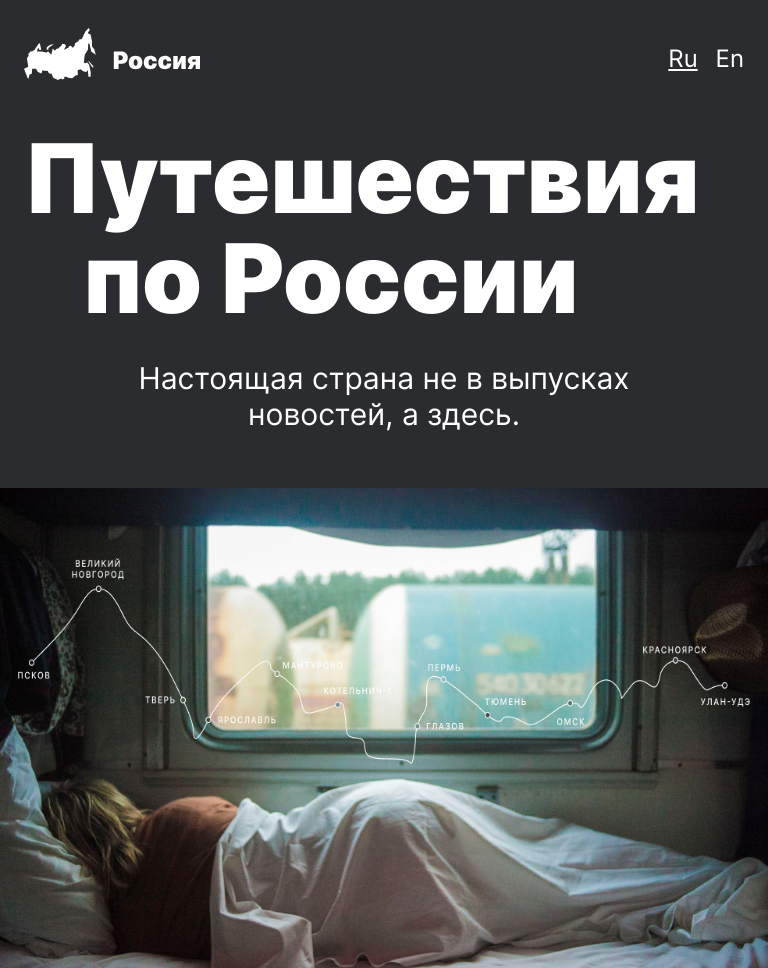
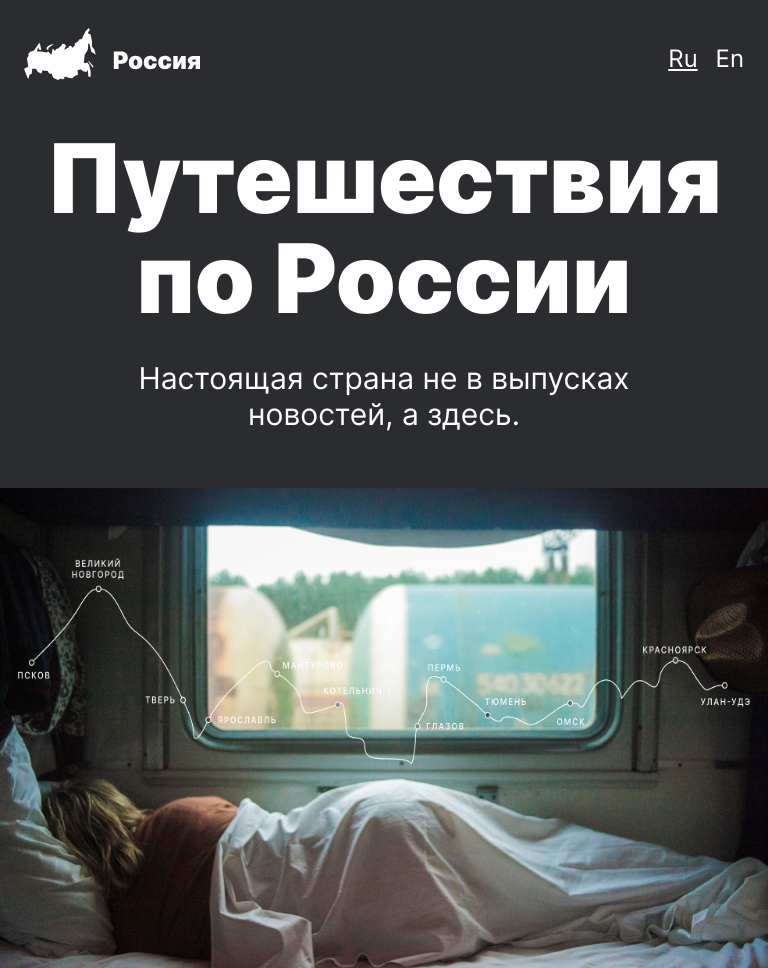
Before and after one commit to dedhoce/russian-travel, a plain HTML site: page index.html in a window 768 px wide. Shown: the top 968 px of the page. Drawn offline with Linux system fonts and the light colour scheme.

Commit message:
remake lead__title

```diff
--- a/blocks/lead/__title/lead__title.css
+++ b/blocks/lead/__title/lead__title.css
@@ -12,13 +12,12 @@
 
 @media screen and (min-width: 768px) and (max-width: 940px) {
   .lead__title {
-    margin-left: 24px;
-    margin-right: 24px;
+    max-width: 90%;
   }
 }
 @media screen and (min-width: 270px) and (max-width: 767px) {
   .lead__title {
-    max-width: 90%;
+    max-width: 88%;
     font-size: 40px;
     line-height: 44px;
     margin-bottom: 15px;
```
